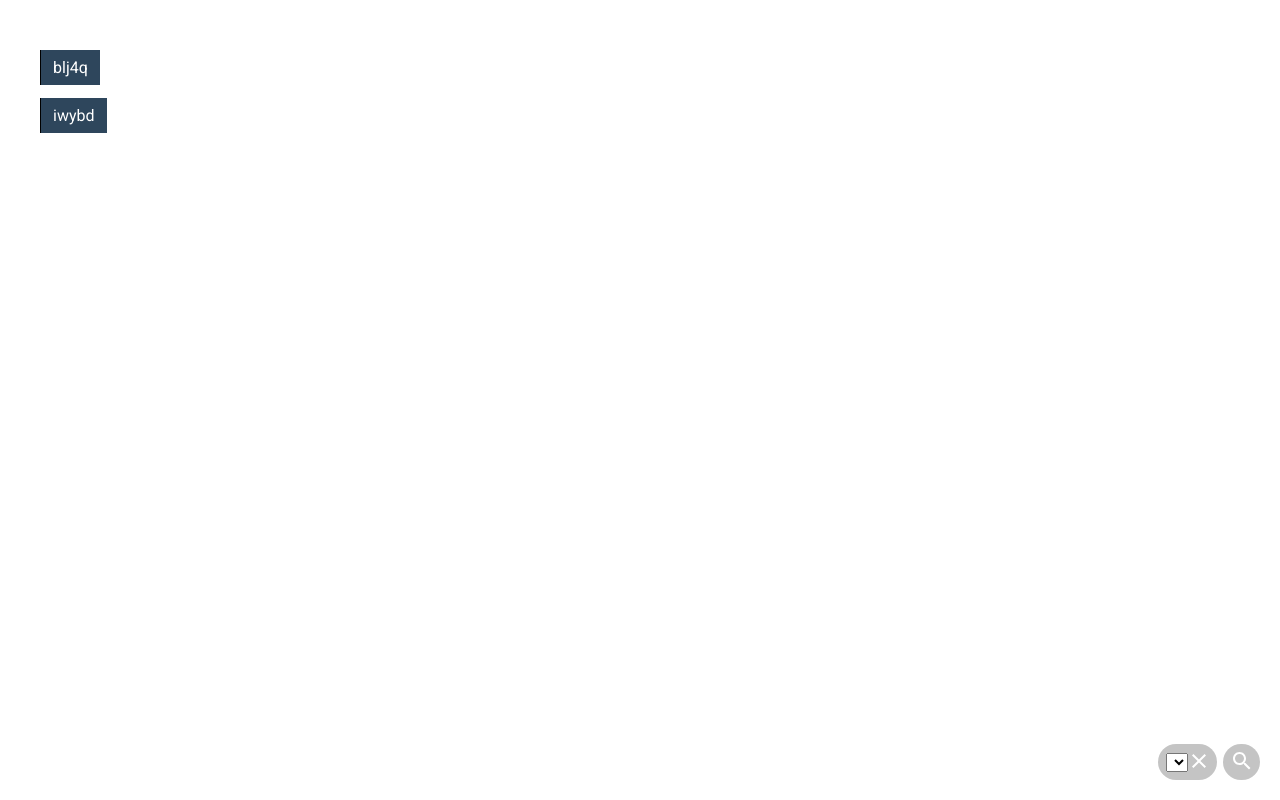
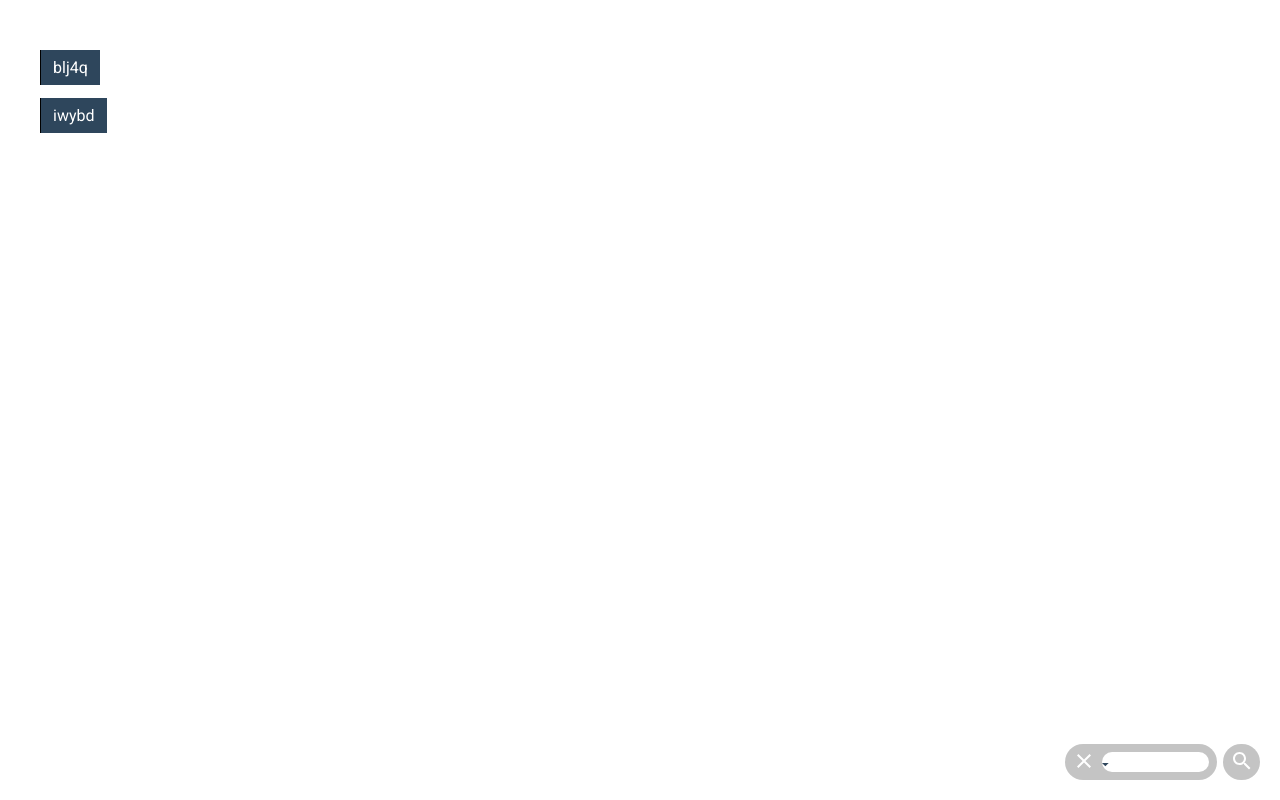
Before and after one commit to Romsrw/Table-app, a React (Create React App) app: page / in a window 1280 px wide. Both pictures are taken after a click on the button 1198 px from the left and 762 px from the top of the page. Built offline with nearby package versions, Linux system fonts and the light colour scheme.

Commit message:
create select

```diff
--- a/src/components/actionSelect/ActionSelect.jsx
+++ b/src/components/actionSelect/ActionSelect.jsx
@@ -1,10 +1,15 @@
 import React from "react";
 import CrossIcon from "./../../UI/CrossIcon";
+import Select from "./Select";
 
-const ActionSelect = ({ isVisibleType, setIsVisibleType }) => {
+const ActionSelect = ({
+  isVisibleType,
+  setIsVisibleType,
+  selectOptions,
+  removeGroup,
+}) => {
   return (
     <div className="action">
-      {isVisibleType === "cross" && <select></select>}
       <button
         onClick={() =>
           setIsVisibleType((prev) => (prev === "cross" ? "" : "cross"))
@@ -12,6 +17,7 @@ const ActionSelect = ({ isVisibleType, setIsVisibleType }) => {
       >
         <CrossIcon />
       </button>
+      {isVisibleType === "cross" && <Select options={selectOptions} />}
     </div>
   );
 };
--- /dev/null
+++ b/src/components/actionSelect/Select.css
@@ -0,0 +1,7 @@
+.selectWrapper {
+    width: 107px;
+    height: 20px;
+    background-color: #fff;
+    border-radius: 50px;
+    margin-left: 8px;
+}
--- /dev/null
+++ b/src/components/actionSelect/Select.jsx
@@ -0,0 +1,7 @@
+import Arrow from "../../UI/Arrow";
+import "./Select.css";
+
+const Select = () => {
+  return <div className="selectWrapper"><Arrow /></div>;
+};
+export default Select;
```
